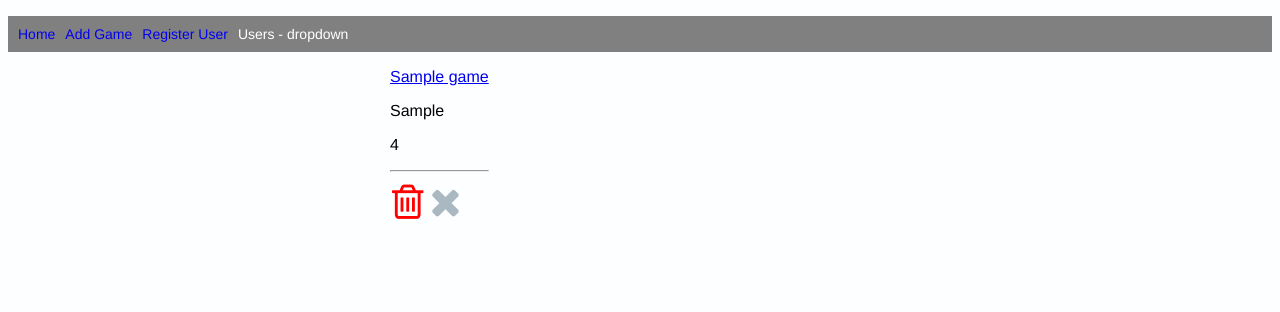
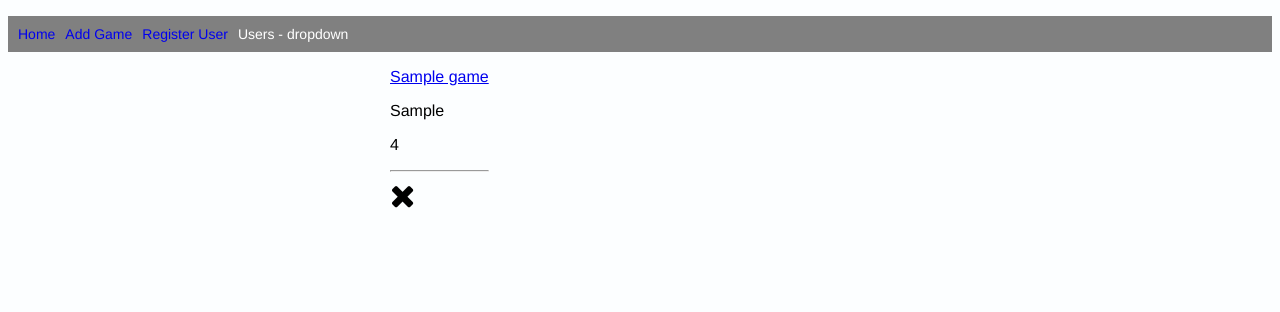
Before and after one commit to lookbehindyounow/games-library, a Flask app: page /games in a window 1280 px wide. Shown: the top 312 px of the page. Run offline with Flask 3, Linux system fonts and the light colour scheme; tables that the repository leaves empty hold one stand-in row (values such as "Sample post").

Commit message:
moved some buttons

```diff
--- a/templates/index.jinja
+++ b/templates/index.jinja
@@ -10,22 +10,8 @@
     <div class="game__age_rating">
       <p>{{game.age_rating}}</p>
     </div>
+  </div>
   <hr />
-
-    <div class="buttons">
-      <form
-        class="delete-form"
-        action="/games/{{game.id}}/delete"
-        method="POST"
-      >
-        <button class="trash-button">
-          <i
-            class="fa fa-trash-o fa-3x"
-            style="color: red"
-            aria-hidden="true"
-          ></i>
-        </button>
-      </form>
 
   {% if game.user_id==None %}
   <i class="fa fa-check fa-2x" style="color: green" aria-hidden="true"></i>
@@ -33,6 +19,4 @@
   <i class="fa fa-times fa-2x" aria-hidden="true"></i>
   {% endif %}
 </div>
-  </div>
-</div>
 {% endfor %} {% endblock %}
```
Also changed, not shown: templates/show_game.jinja (+8 -0 lines). Lines whose indentation alone changed are shown as unchanged.
